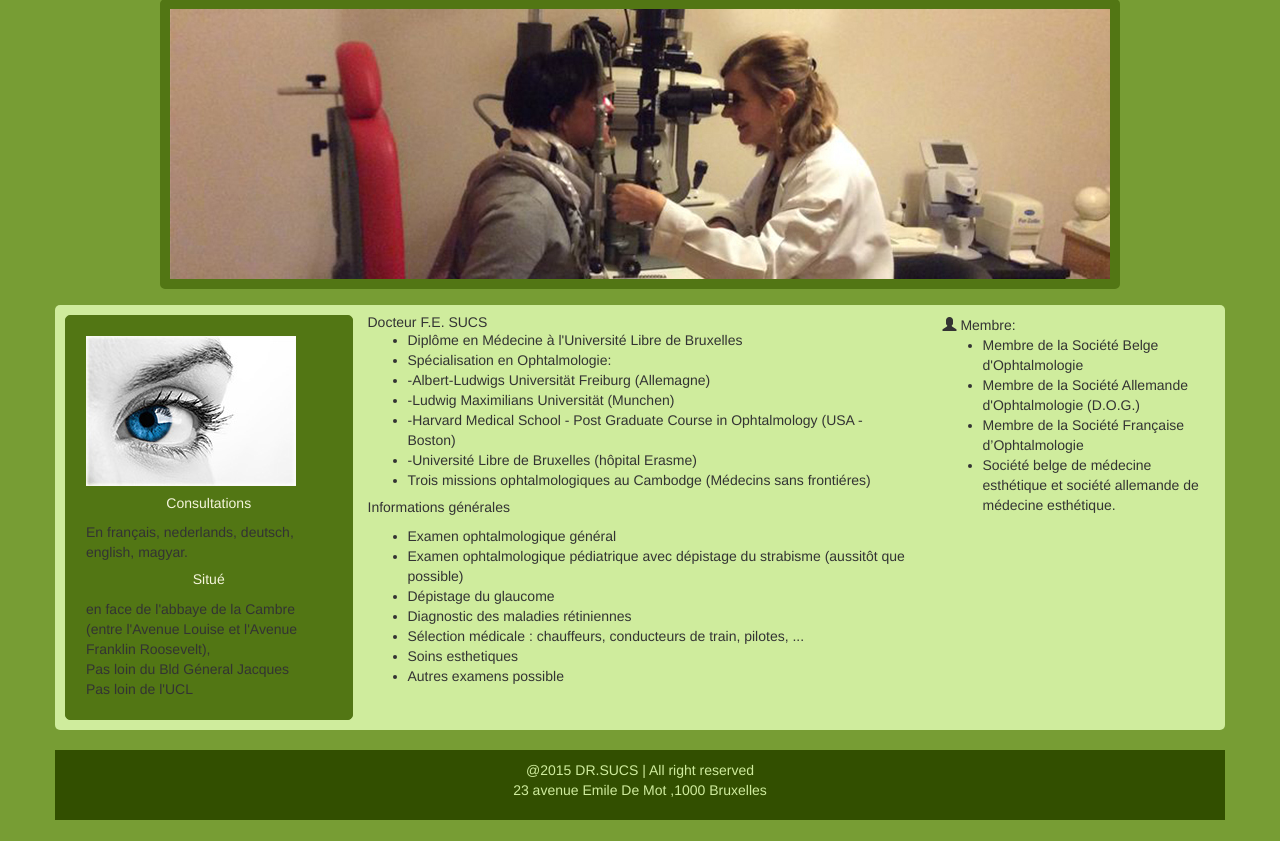
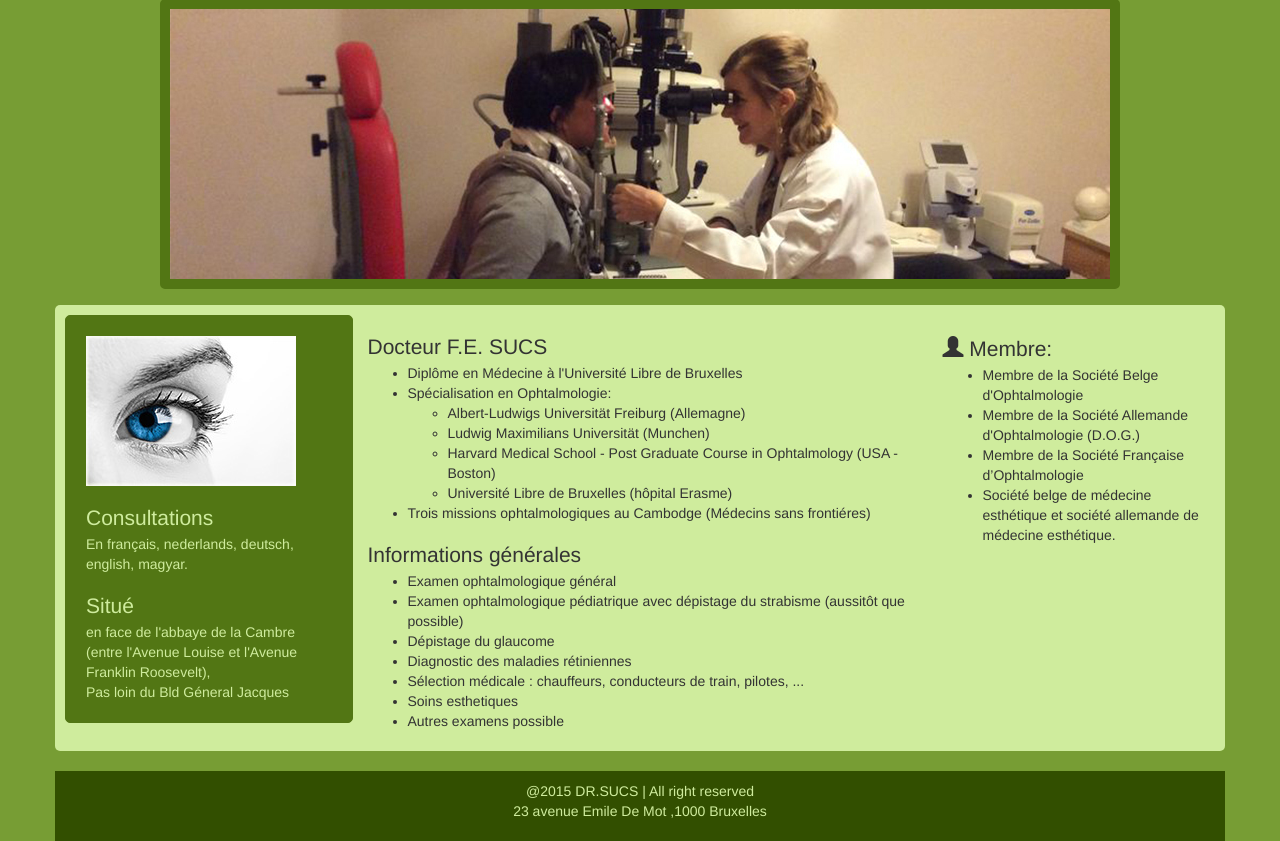
Before and after one commit to renxianghaut/dr_sucs, a PHP site: page / in a window 1280 px wide. Shown: the part 246-1087 px from the top of the page. Before the commit the page ends 1066 px from the top, so only its background shows below. Run offline with PHP 8.4, Linux system fonts and the light colour scheme.

Commit message:
rollback

```diff
--- a/css/contact.css
+++ b/css/contact.css
@@ -28,7 +28,7 @@ h3 {
 #contact-nous {
     clear: both;
     padding: 20px 100px 20px 40px;
-    background-image: url(http://www.transparenttextures.com/patterns/checkered-pattern.png);
+    background-image: url(../images/checkered-pattern.png);
     border-radius: 5px;
     -moz-border-radius:5px;
     -webkit-border-radius: 5px;
--- a/css/index.css
+++ b/css/index.css
@@ -1,14 +1,6 @@
-h3 {
-	font-size:1em;
-	margin:0;
-}
-h4 {
-	font-size:1em;
-}
-h5 {
-    color:beige;
-    text-align: center;
-    border-bottom: 1px #527614 solid;
+h2 {
+	font-size:1.5em;
+	margin-bottom:5px;
 }
 #content {
 	padding:30px 0;
@@ -23,4 +15,5 @@ h5 {
     border:1px #527614 solid;
     border-radius: 5px;
     background: #527614;
+    color: #cfec9e;
 }
--- a/index.php
+++ b/index.php
@@ -26,23 +26,27 @@
         <div class="row content">
             <div class="col-md-3 index-left">
                 <img src="img/eye.jpg" />
-                <h5>Consultations</h5>
+                <h2>Consultations</h2>
                 <span id="langue">En français, nederlands, deutsch, english, magyar.</span>
-                <h5>Situé</h5> en face de l'abbaye de la Cambre (entre l'Avenue Louise et l'Avenue Franklin Roosevelt),
-                <br/><span id="txtspan"> Pas loin du Bld Géneral Jacques <br/>Pas loin de l'UCL</span>
+                <h2>Situé</h2>
+                en face de l'abbaye de la Cambre (entre l'Avenue Louise et l'Avenue Franklin Roosevelt),
+                <br/><span id="txtspan"> Pas loin du Bld Géneral Jacques</span>
             </div>
             <div class="col-md-6">
-                <h3> Docteur F.E. SUCS</h3>
+                <h2>Docteur F.E. SUCS</h2>
                 <ul id="tata">
                     <li>Diplôme en Médecine à l'Université Libre de Bruxelles</li>
-                    <li>Spécialisation en Ophtalmologie:</li>
-                    <li>-Albert-Ludwigs Universität Freiburg (Allemagne)</li>
-                    <li>-Ludwig Maximilians Universität (Munchen)</li>
-                    <li>-Harvard Medical School - Post Graduate Course in Ophtalmology (USA - Boston)</li>
-                    <li>-Université Libre de Bruxelles (hôpital Erasme)</li>
+                    <li>Spécialisation en Ophtalmologie:
+                        <ul>
+                        <li>Albert-Ludwigs Universität Freiburg (Allemagne)</li>
+                        <li>Ludwig Maximilians Universität (Munchen)</li>
+                        <li>Harvard Medical School - Post Graduate Course in Ophtalmology (USA - Boston)</li>
+                        <li>Université Libre de Bruxelles (hôpital Erasme)</li>
+                        </ul>
+                    </li>
                     <li>Trois missions ophtalmologiques au Cambodge (Médecins sans frontiéres)</li>
                 </ul>
-                <h4>Informations générales</h4>
+                <h2>Informations générales</h2>
                 <ul>
                     <li>Examen ophtalmologique général</li>
                     <li>Examen ophtalmologique pédiatrique avec dépistage du strabisme (aussitôt que possible)</li>
@@ -55,7 +59,7 @@
             </div>
 
             <div class="col-md-3">
-                <span class="glyphicon glyphicon-user"></span> Membre:
+                <h2><span class="glyphicon glyphicon-user"></span> Membre:</h2>
                 <ul>
                     <li>Membre de la Société Belge d'Ophtalmologie</li>
                     <li>Membre de la Société Allemande d'Ophtalmologie (D.O.G.)</li>
```
Also changed, not shown: images/checkered-pattern.png (added).
